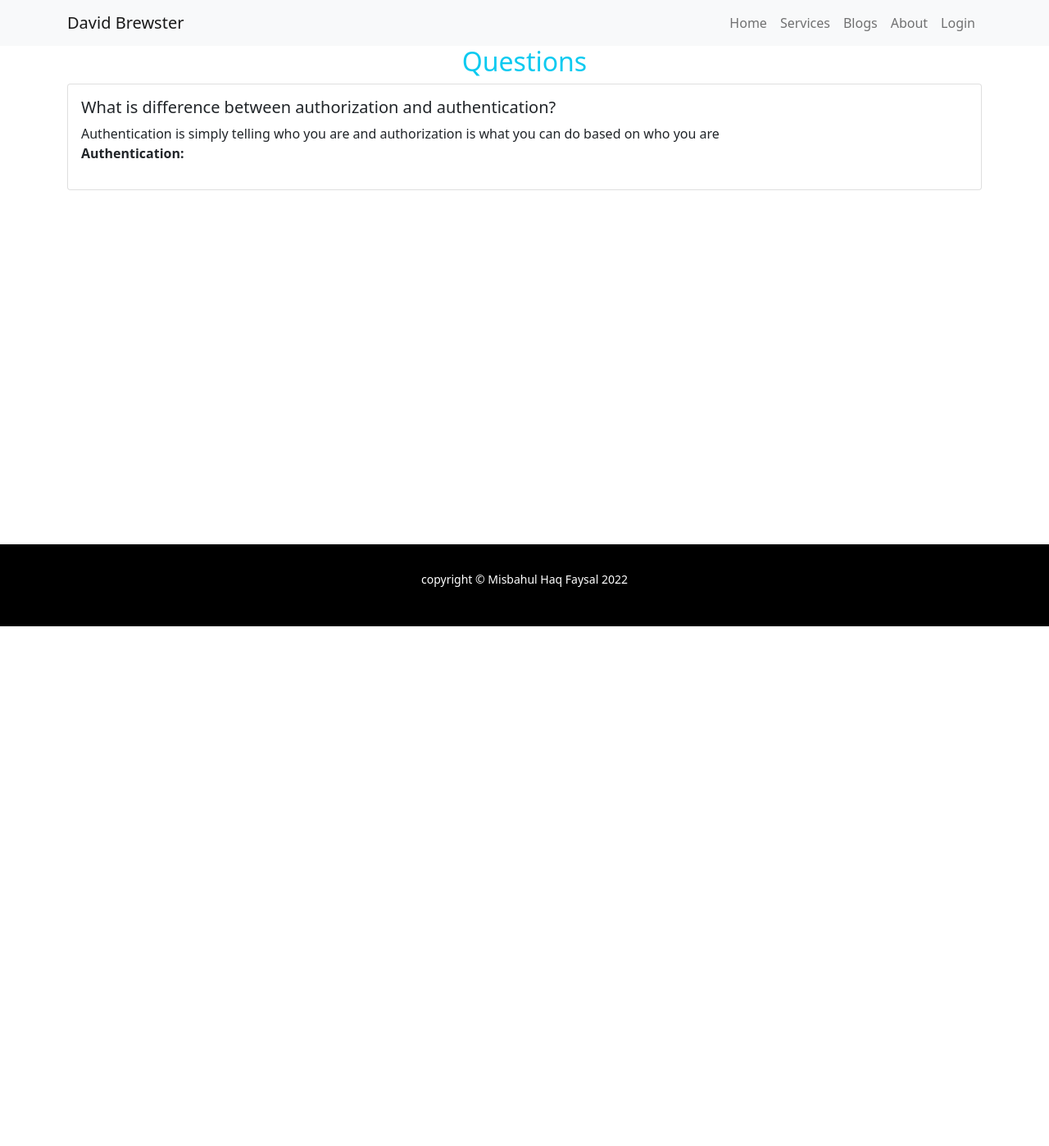
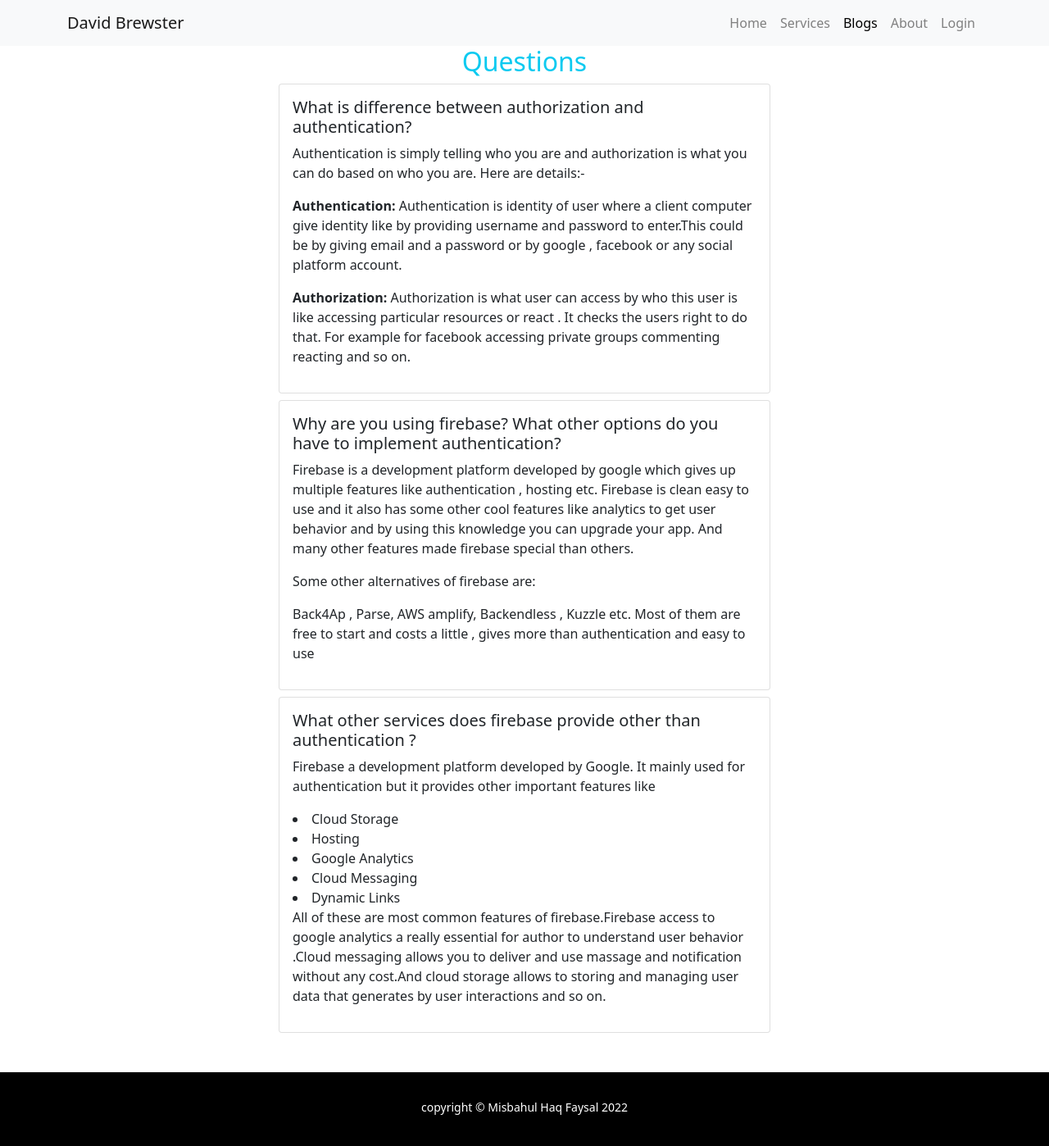
Before and after one commit to faysalahmed000012/assignment-10, a React (Create React App) app: page /blogs in a window 1280 px wide. Shown: the top 1398 px of the page at 82% size. Before the commit the page ends 800 px from the top, so only its background shows below. Built offline with nearby package versions, Linux system fonts and the light colour scheme; no server answers.

Commit message:
everything is ready

```diff
--- a/src/Components/Blogs/Blogs.js
+++ b/src/Components/Blogs/Blogs.js
@@ -2,19 +2,84 @@ import React from "react";
 import { Card } from "react-bootstrap";
 
 const Blogs = () => {
+  // blog section which contain questions and answers
+
   return (
-    <div style={{ height: "70vh" }} className="container">
+    <div style={{ minHeight: "100vh" }} className="container ">
       <h2 className="text-center text-info">Questions</h2>
-      <Card>
+      <Card className="mx-auto my-2" style={{ maxWidth: "600px" }}>
         <Card.Body>
           <Card.Title>
             What is difference between authorization and authentication?
           </Card.Title>
           <Card.Text>
-            Authentication is simply telling who you are and authorization is
-            what you can do based on who you are
             <p>
-              <strong>Authentication:</strong>
+              Authentication is simply telling who you are and authorization is
+              what you can do based on who you are. Here are details:-
+            </p>
+            <p>
+              <strong>Authentication:</strong> Authentication is identity of
+              user where a client computer give identity like by providing
+              username and password to enter.This could be by giving email and a
+              password or by google , facebook or any social platform account.
+            </p>
+            <p>
+              <strong>Authorization:</strong> Authorization is what user can
+              access by who this user is like accessing particular resources or
+              react . It checks the users right to do that. For example for
+              facebook accessing private groups commenting reacting and so on.
+            </p>
+          </Card.Text>
+        </Card.Body>
+      </Card>
+      <Card className="mx-auto my-2" style={{ maxWidth: "600px" }}>
+        <Card.Body>
+          <Card.Title>
+            Why are you using firebase? What other options do you have to
+            implement authentication?
+          </Card.Title>
+          <Card.Text>
+            <p>
+              Firebase is a development platform developed by google which gives
+              up multiple features like authentication , hosting etc. Firebase
+              is clean easy to use and it also has some other cool features like
+              analytics to get user behavior and by using this knowledge you can
+              upgrade your app. And many other features made firebase special
+              than others.
+            </p>
+            <p>Some other alternatives of firebase are:</p>
+            <p>
+              Back4Ap , Parse, AWS amplify, Backendless , Kuzzle etc. Most of
+              them are free to start and costs a little , gives more than
+              authentication and easy to use{" "}
+            </p>
+          </Card.Text>
+        </Card.Body>
+      </Card>
+      <Card className="mx-auto my-2" style={{ maxWidth: "600px" }}>
+        <Card.Body>
+          <Card.Title>
+            What other services does firebase provide other than authentication
+            ?
+          </Card.Title>
+          <Card.Text>
+            <p>
+              Firebase a development platform developed by Google. It mainly
+              used for authentication but it provides other important features
+              like{" "}
+            </p>
+            <li>Cloud Storage</li>
+            <li>Hosting</li>
+            <li>Google Analytics</li>
+            <li>Cloud Messaging</li>
+            <li>Dynamic Links</li>
+            <p>
+              All of these are most common features of firebase.Firebase access
+              to google analytics a really essential for author to understand
+              user behavior .Cloud messaging allows you to deliver and use
+              massage and notification without any cost.And cloud storage allows
+              to storing and managing user data that generates by user
+              interactions and so on.
             </p>
           </Card.Text>
         </Card.Body>
--- /dev/null
+++ b/src/Components/CustomLink/CustomLink.js
@@ -0,0 +1,17 @@
+import React from "react";
+import { Link, useMatch, useResolvedPath } from "react-router-dom";
+
+function CustomLink({ children, to, ...props }) {
+  let resolved = useResolvedPath(to);
+  let match = useMatch({ path: resolved.pathname, end: true });
+
+  return (
+    <div>
+      <Link style={{ color: match ? "black" : "gray" }} to={to} {...props}>
+        {children}
+      </Link>
+    </div>
+  );
+}
+
+export default CustomLink;
--- a/src/Components/Home/Home/Home.js
+++ b/src/Components/Home/Home/Home.js
@@ -4,6 +4,7 @@ import Reviews from "../Reviews/Reviews";
 import Services from "../Services/Services";
 
 const Home = () => {
+  // home and its components
   return (
     <div>
       <Banner></Banner>
--- a/src/Components/Home/Services/Service/Service.js
+++ b/src/Components/Home/Services/Service/Service.js
@@ -1,3 +1,4 @@
+import { ArrowNarrowRightIcon } from "@heroicons/react/solid";
 import React from "react";
 import { Button, Card } from "react-bootstrap";
 import { useNavigate } from "react-router-dom";
@@ -15,8 +16,15 @@ const Service = ({ service }) => {
             Cost: {price}
           </Card.Subtitle>
           <Card.Text>{detail}</Card.Text>
-          <Button onClick={() => navigate("/checkout")} variant="outline-info">
-            Checkout
+          <Button
+            className="d-flex align-items-center justify-content-center"
+            onClick={() => navigate("/checkout")}
+            variant="outline-info"
+          >
+            Checkout{"  "}
+            <ArrowNarrowRightIcon
+              style={{ width: "20px", margin: "3px" }}
+            ></ArrowNarrowRightIcon>
           </Button>
         </Card.Body>
       </Card>
--- a/src/Components/Home/Services/Services.js
+++ b/src/Components/Home/Services/Services.js
@@ -10,10 +10,9 @@ const Services = () => {
   }, []);
   return (
     <div className="container" id="services">
-      <h3 className="text-center text-info my-4">
-        Helps You Can Get From Me : {services.length}
-      </h3>
+      <h3 className="text-center text-info my-4">Helps You Can Get From Me</h3>
       <div className="services-container row row-cols-lg-3 gy-4">
+        {/* services 3 cols for larger devices and 1 for small  */}
         {services.map((service) => (
           <Service key={service.id} service={service}></Service>
         ))}
--- a/src/Components/Login/Signup/Signup.js
+++ b/src/Components/Login/Signup/Signup.js
@@ -1,6 +1,6 @@
 import React, { useState } from "react";
 import { Button, FloatingLabel, Form } from "react-bootstrap";
-import { Link, useNavigate } from "react-router-dom";
+import { Link, useLocation, useNavigate } from "react-router-dom";
 import {
   useCreateUserWithEmailAndPassword,
   useUpdateProfile,
@@ -8,8 +8,11 @@ import {
 import auth from "../../../firebase.init";
 import { sendEmailVerification } from "firebase/auth";
 import SocialLogin from "../SocialLogin/SocialLogin";
+import Loading from "../../Shared/Loading/Loading";
 
 const Signup = () => {
+  const location = useLocation();
+  let from = location.state?.from?.pathname || "/";
   const [createUserWithEmailAndPassword, user, loading, error] =
     useCreateUserWithEmailAndPassword(auth, { sendEmailVerification: true });
 
@@ -24,7 +27,6 @@ const Signup = () => {
     const name = event.target.name.value;
 
     createUserWithEmailAndPassword(email, password);
-    navigate("/home");
 
     console.log(email, password, name);
     if (error) {
@@ -33,6 +35,12 @@ const Signup = () => {
       );
     }
   };
+  if (user) {
+    navigate(from, { replace: true });
+  }
+  if (loading) {
+    <Loading></Loading>;
+  }
   return (
     <div>
       <h3 className="text-center mt-4">
--- a/src/Components/Login/SocialLogin/SocialLogin.js
+++ b/src/Components/Login/SocialLogin/SocialLogin.js
@@ -1,12 +1,14 @@
 import React from "react";
 import { Button } from "react-bootstrap";
 import { useSignInWithGoogle } from "react-firebase-hooks/auth";
-import { useNavigate } from "react-router-dom";
+import { useLocation, useNavigate } from "react-router-dom";
 import auth from "../../../firebase.init";
 import google from "../../../Images/google2 (1).png";
 
 const SocialLogin = () => {
   const navigate = useNavigate();
+  const location = useLocation();
+  let from = location.state?.from?.pathname || "/";
   const [signInWithGoogle, user, loading, error] = useSignInWithGoogle(auth);
   let errorMassage;
   if (error) {
@@ -15,7 +17,7 @@ const SocialLogin = () => {
     );
   }
   if (user) {
-    navigate("/home");
+    navigate(from, { replace: true });
   }
 
   return (
--- a/src/Components/Shared/Header/Header.js
+++ b/src/Components/Shared/Header/Header.js
@@ -4,6 +4,7 @@ import { Container, Nav, Navbar } from "react-bootstrap";
 import { useAuthState } from "react-firebase-hooks/auth";
 import { Link } from "react-router-dom";
 import auth from "../../../firebase.init";
+import CustomLink from "../../CustomLink/CustomLink";
 import Loading from "../Loading/Loading";
 
 const Header = () => {
@@ -20,24 +21,24 @@ const Header = () => {
           <Navbar.Toggle aria-controls="basic-navbar-nav" />
           <Navbar.Collapse id="basic-navbar-nav">
             <Nav className="ms-auto">
-              <Link className="nav-link" to="home">
+              <CustomLink className="nav-link" to="home">
                 Home
-              </Link>
-              <Link className="nav-link" to="home#services">
+              </CustomLink>
+              <CustomLink className="nav-link" to="home#services">
                 Services
-              </Link>
-              <Link className="nav-link" to="/blogs">
+              </CustomLink>
+              <CustomLink className="nav-link" to="/blogs">
                 Blogs
-              </Link>
-              <Link className="nav-link" to="/about">
+              </CustomLink>
+              <CustomLink className="nav-link" to="/about">
                 About
-              </Link>
+              </CustomLink>
               {user ? (
                 <button onClick={() => signOut(auth)}>Sign Out</button>
               ) : (
-                <Link className="nav-link" to="/login">
+                <CustomLink className="nav-link" to="/login">
                   Login
-                </Link>
+                </CustomLink>
               )}
             </Nav>
           </Navbar.Collapse>
```
